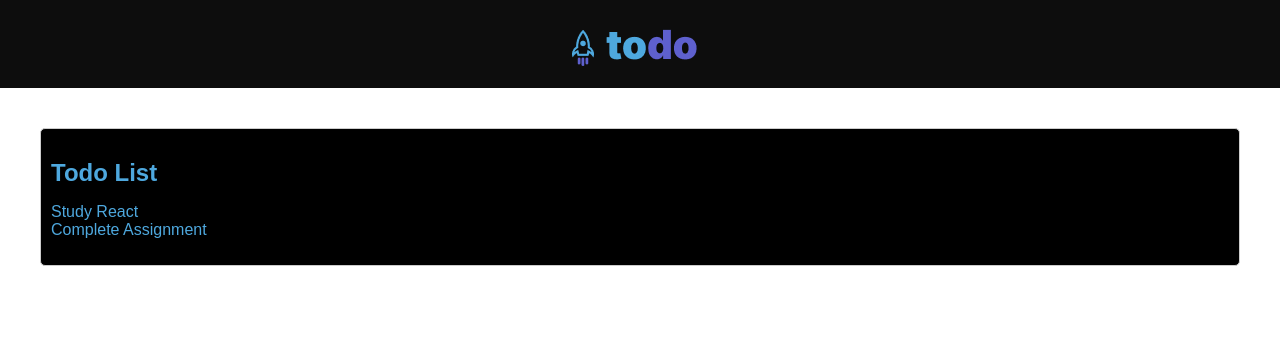
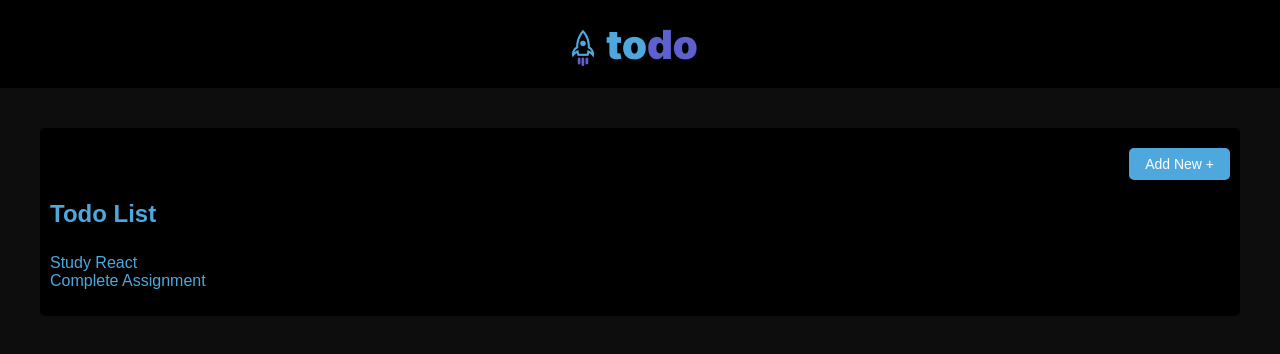
Before and after one commit to Madhurshani-Sivan/react-test-todo, a React (Create React App) app: page / in a window 1280 px wide. Shown: the top 354 px of the page. Built offline with nearby package versions, Linux system fonts and the light colour scheme.

Commit message:
add Add New button

```diff
--- a/src/components/Layout.module.css
+++ b/src/components/Layout.module.css
@@ -6,7 +6,7 @@
 }
 
 .header {
-  background-color: #0D0D0D;
+  background-color: black;
   color: white;
   padding: 20px;
   display: flex;
@@ -21,6 +21,7 @@
 }
 
 .main {
+  background-color: #0D0D0D;
   flex: 1;
   padding: 20px;
 }
--- a/src/components/TodoList.js
+++ b/src/components/TodoList.js
@@ -4,6 +4,7 @@ import styles from "./TodoList.module.css";
 const TodoList = ({ todos }) => {
   return (
     <div className={styles.todoList}>
+      <button className={styles.addButton}>Add New +</button>
       <h2>Todo List</h2>
       <ul>
         {todos.map((todo) => (
--- a/src/components/TodoList.module.css
+++ b/src/components/TodoList.module.css
@@ -1,11 +1,13 @@
 .todoList{
     margin: 20px;
     padding: 10px;
-    border: 1px solid #ccc;
+    border: none;
     border-radius: 5px;
     background-color: black;
     color: #4EA8DE;
-
+    display: flex;
+    flex-direction: column;
+    align-items: flex-start;
 }
 
 .todoList h2{
@@ -17,3 +19,20 @@
     list-style: none;
     padding: 0;
 }
+
+.addButton{
+    align-self: flex-end;
+    margin-top: 10px;
+    padding: 8px 16px;
+    background-color: #4EA8DE;
+    color: white;
+    border: none;
+    border-radius: 5px;
+    font-size: 14px;
+    cursor: pointer;
+    transition: background-color 0.3s ease;
+}
+
+.addButton:hover{
+    background-color: #357DA6;
+}
```
